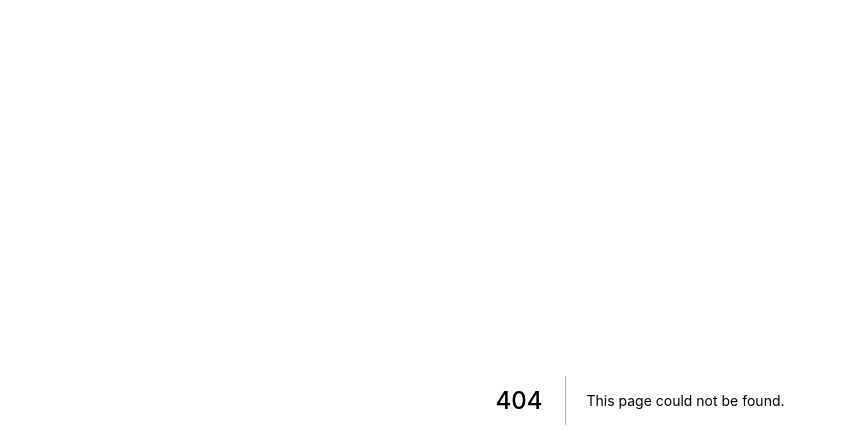
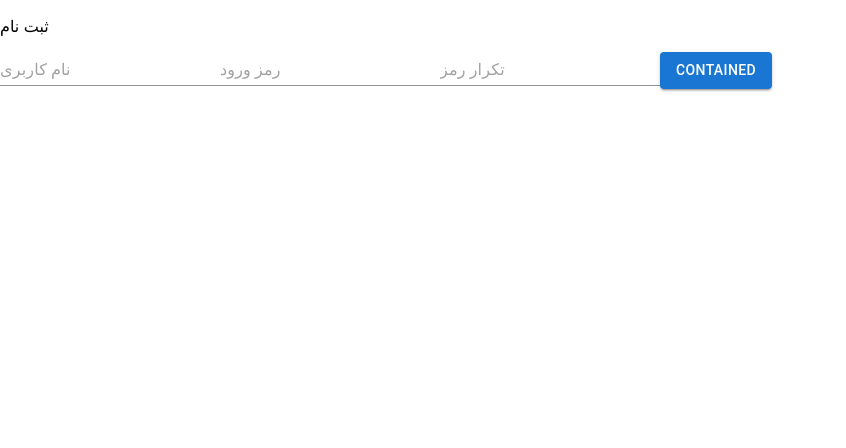
Before and after one commit to reza7929/apk-chat-front, a Next.js app: page /register in a window 1280 px wide. Before the commit this address had no page. Shown: the top 448 px of the page, without its empty margins (0-846 px from the left). Built offline with nearby package versions, Linux system fonts and the light colour scheme.

Commit message:
develop the register page

```diff
--- /dev/null
+++ b/components/register/date-set.jsx
@@ -0,0 +1,48 @@
+import { Input, Button } from "@mui/material";
+import { useState } from "react";
+import axios from "axios";
+import { api_backend } from "../../utils/constance";
+
+const DataSet = () => {
+  const [data, setData] = useState();
+  const handleSubmitBtn = async () => {
+    if (data.pass != data.confirmPass) return alert("پسور ها برابر نیستند");
+    try {
+      await axios.post(api_backend + "/register", {
+        userName: data.userName,
+        password: data.pass.toString(),
+      });
+      alert("ثبت نام انجام شد");
+    } catch (err) {
+      console.log(err);
+    }
+  };
+
+  return (
+    <>
+      <Input
+        placeholder="نام کاربری"
+        onChange={(e) => {
+          setData({ ...data, userName: e.target.value });
+        }}
+      />
+      <Input
+        placeholder="رمز ورود"
+        onChange={(e) => {
+          setData({ ...data, pass: e.target.value });
+        }}
+      />
+      <Input
+        placeholder="تکرار رمز"
+        onChange={(e) => {
+          setData({ ...data, confirmPass: e.target.value });
+        }}
+      />
+      <Button variant="contained" onClick={() => handleSubmitBtn()}>
+        Contained
+      </Button>
+    </>
+  );
+};
+
+export default DataSet;
--- /dev/null
+++ b/pages/register.js
@@ -0,0 +1,10 @@
+import DataSet from "../components/register/date-set";
+
+export default function Register() {
+  return (
+    <>
+      <p>ثبت نام</p>
+      <DataSet />
+    </>
+  );
+}
```
